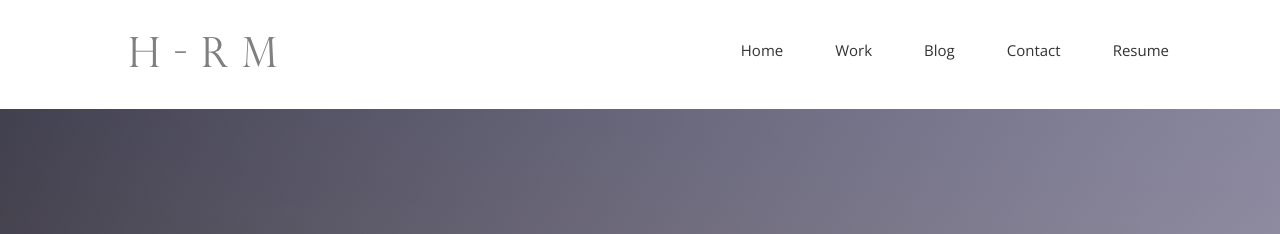
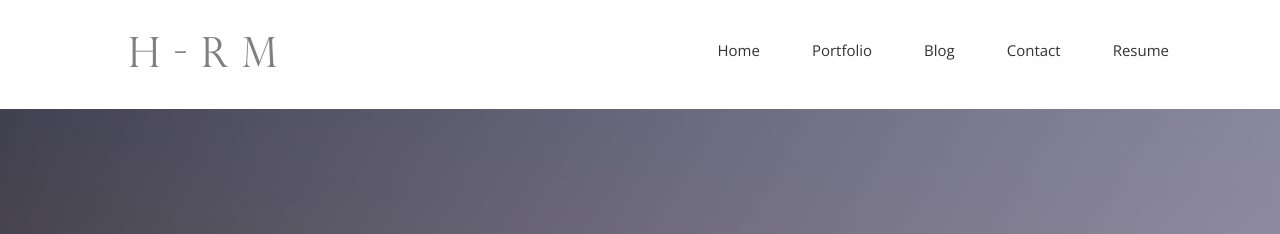
Before and after one commit to hengrumay/hengrumay.github.io, a Jekyll site: the page built from index.html, in a window 1280 px wide and 900 px high. Shown: the top 234 px of the window. Built offline with Jekyll 4.4.1, drawn with Linux system fonts in a browser that asks for light colours; nearby versions of some CDN libraries; some web fonts are replaced.

Commit message:
Update header.html

```diff
--- a/_includes/header.html
+++ b/_includes/header.html
@@ -23,7 +23,7 @@
             <div class="collapse navbar-collapse" id="bs-example-navbar-collapse-1">
               <ul class="nav navbar-nav navbar-right">
                 <li><a href="{{ site.baseurl }}/">Home</a></li>
-                <li><a href="{{ site.baseurl }}/work">Work</a></li>
+                <li><a href="{{ site.baseurl }}/portfolio">Portfolio</a></li>
                 <li><a href="{{ site.baseurl }}/blog">Blog</a></li>
 
                 <!-- <li><a href="#">Service</a></li> -->
```
